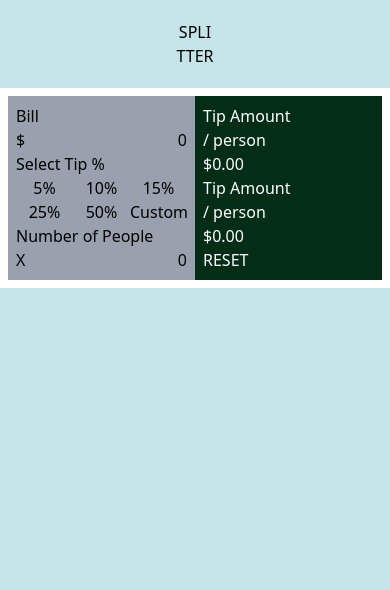
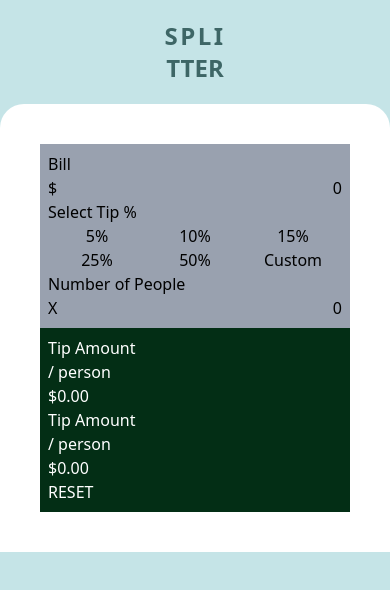
Before and after one commit to TechCrent/Tip-Calculator-SPLITTER-, a website built with Vite: page splitter/index.html in a window 390 px wide. Built offline with nearby package versions, Linux system fonts and the light colour scheme.

Commit message:
Mobile styling

```diff
--- a/splitter/index.html
+++ b/splitter/index.html
@@ -9,13 +9,15 @@
   </head>
   <body class="bg-[#c5e4e7]">
     <div class="flex flex-col justify-center items-center p-5 md:pt-30">
-      <div>SPLI</div>
-      <div>TTER</div>
+      <p class="text-[#3e6666] text-2xl font-bold tracking-widest">SPLI</p>
+      <p class="text-[#3e6666] text-2xl font-bold">TTER</p>
     </div>
     <!-- MAIN SECTION -->
-    <main class="bg-white p-2 flex md:mx-10 justify-center">
+    <main
+      class="bg-white p-10 flex flex-col md:flex-row md:mx-10 justify-center rounded-t-3xl"
+    >
       <!-- LEFT SECTION -->
-      <section class="bg-gray-400 p-2 w-1/2">
+      <section class="bg-gray-400 p-2 md:w-1/2">
         <div>
           <h1>Bill</h1>
           <div class="flex justify-between">
@@ -46,7 +48,7 @@
       </section>
 
       <!-- RIGHT SECTION -->
-      <section class="bg-green-950 p-2 text-white w-1/2">
+      <section class="bg-green-950 p-2 text-white md:w-1/2">
         <div>
           <div>
             <p>Tip Amount</p>
```
